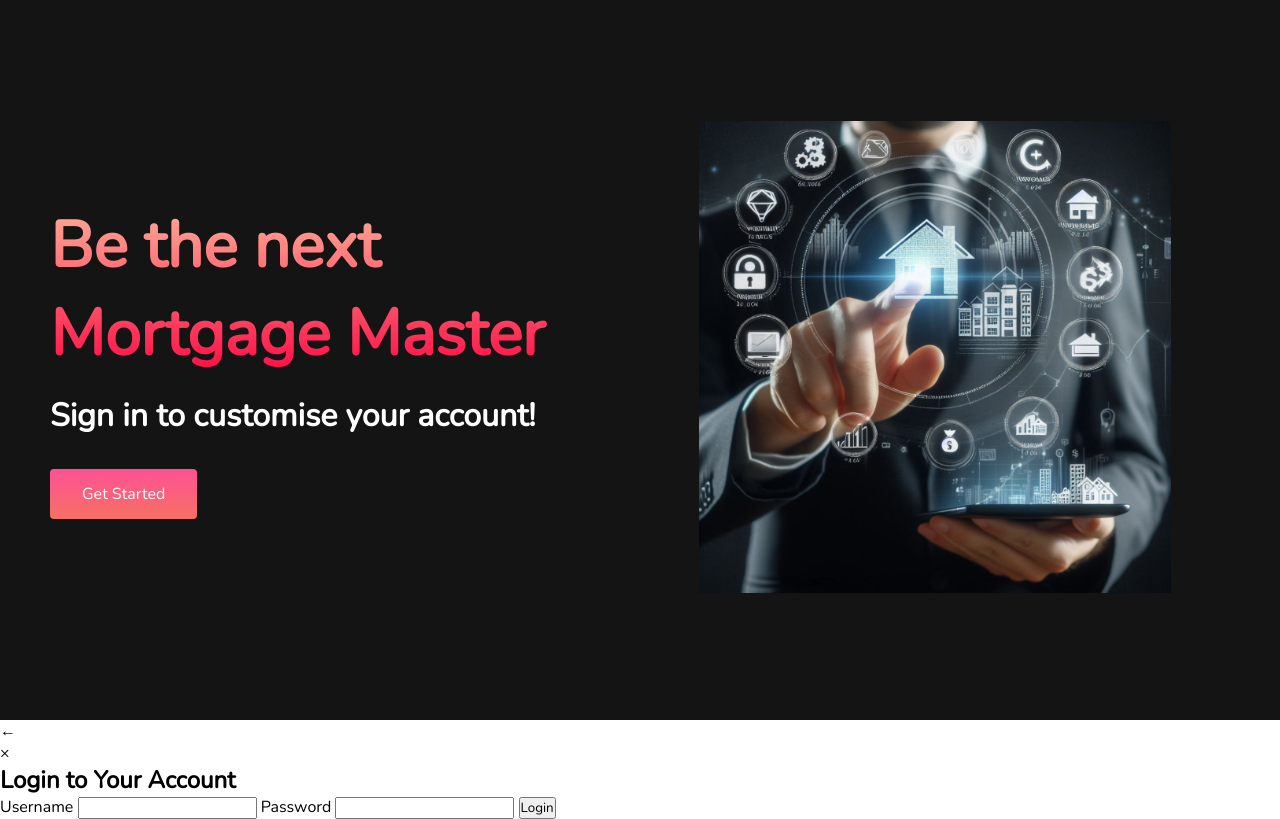
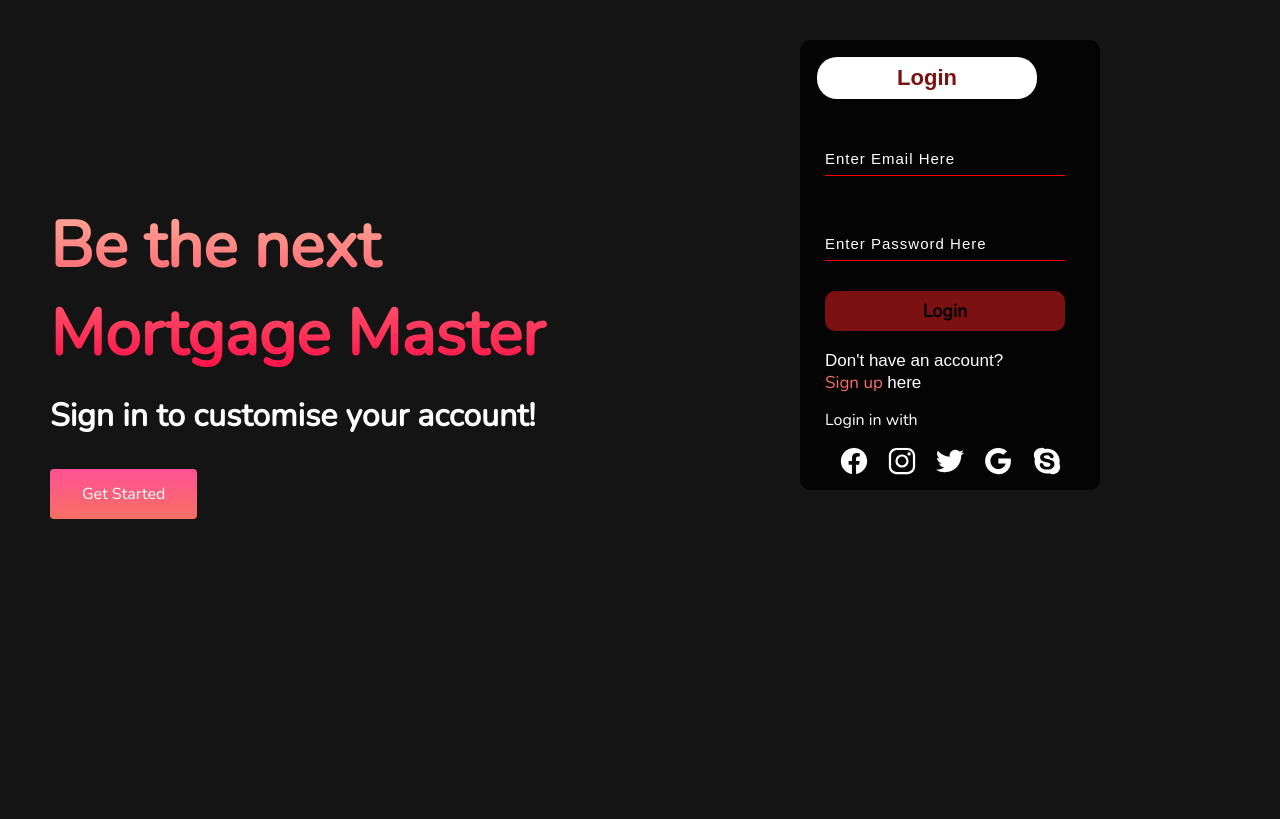
Before and after one commit to TanviSom/hlms-project, a Flask app: page / in a window 1280 px wide. Shown: the part 80-899 px from the top of the page. After the commit the page ends 800 px from the top, so only its background shows below. Run offline with Flask 3, Linux system fonts and the light colour scheme; some libraries are stand-ins or nearby versions.

Commit message:
Login building

```diff
--- a/app.py
+++ b/app.py
@@ -1,15 +1,51 @@
-from flask import Flask, render_template, url_for
+from flask import Flask, render_template, url_for, request, redirect, flash, session
+from classes import Account
+from datetime import timedelta
+import socket
+
+
 
 app = Flask(__name__)
 app.config['SECRET_KEY'] = 'skdjhfskjdhf skdfjh sdkjfh'
 
-@app.route('/')
+class User:
+    def __init__(self, id, username, password):
+        self.id= id
+        self.username = username
+        self.password = password
+
+    def __repr(self):
+        return f'<User: {self.username}>'
+
+users = []
+users.append(User(id=1, username='Anthony', password='password'))
+
+
+
+@app.route('/', methods=['GET', 'POST'])
 def index():
+    if request.method == 'POST':
+        session.pop('user_id', None)
+
+        username = request.form['username']
+        password = request.form['password']
+
+        user = [x for x in users if x.username == username][0]
+        if user and user.password == password:
+            session['user_id'] = user.id
+            return redirect(url_for('profile'))
+
+        return redirect(url_for('login'))
+
     return render_template('index.html')
 
-@app.route('/login')
-def login():
-    return render_template('login.html')
+@app.route('/profile')
+def profile():
+    return render_template('profile.html')
+
+@app.route('/stepverification')
+def stepvarification():
+    return render_template('stepverification.html')
 
 if __name__ == "__main__":
     app.run(debug=True)
--- a/static/css/index.css
+++ b/static/css/index.css
@@ -262,3 +262,115 @@
     height: 80%;
     width: 80%;
 }
+
+.form{
+    width: 300px;
+    height: 450px;
+    background: linear-gradient(to top, rgba(0,0,0,0.8)50%,rgba(0,0,0,0.8)50%);
+    position: absolute;
+    top: 120px;
+    left: 800px;
+    border-radius: 10px;
+    padding: 25px;
+}
+
+.form h2{
+    width: 220px;
+    font-family: sans-serif;
+    text-align: center;
+    color: #7b1111;
+    font-size: 22px;
+    background-color: #ffffff;
+    border-radius:20px;
+    margin: -8px;
+    padding: 8px;
+}
+
+.form input{
+    width: 240px;
+    height: 35px;
+    background: transparent;
+    border-bottom: 1px solid #ff0000;
+    border-top: none;
+    border-right: 20px;
+    border-left: none;
+    color: #fff;
+    font-size: 15px;
+    letter-spacing: 1px;
+    margin-top: 50px;
+    font-family: sans-serif;
+}
+
+.form input.focus{
+    outline: none;
+
+}
+
+::placeholder{
+    color: #fff;
+    font-family: Arial, Helvetica, sans-serif;
+
+}
+
+.btnn{
+    width: 240px;
+    height: 40px;
+    background: #7b1111;
+    border: none;
+    margin-top: 30px;
+    font-size: 18px;
+    border-radius: 10px;
+    cursor: pointer;
+    color: white;
+
+
+}
+
+.btnn:hover{
+    background: #fff;
+    color: #df2f2f;
+}
+
+.btnn a{
+    text-decoration: none;
+    color: #000;
+    font-weight: bold;
+}
+
+.form .link{
+    font-family: Arial, Helvetica, sans-serif;
+    font-size: 17px;
+    color: #fff;
+    padding-top: 20px;
+    text-align: left;
+}
+
+.form .link a{
+    text-decoration: none;
+    color: #f77062;
+}
+
+.liw{
+    padding-top: 15px;
+    padding-bottom: 10px;
+    text-align: left;
+    color: #fff;
+
+}
+
+.icons a{
+    text-decoration: none;
+    color: #fff;
+}
+
+.icon ion-icon{
+    color: #fff;
+    font-size: 30px;
+    padding-left: 14px;
+    padding-top: 5px;
+
+}
+
+.icons ion-icon:hover{
+    color: #ff7200;
+}
--- a/templates/index.html
+++ b/templates/index.html
@@ -37,27 +37,34 @@
                 <p>Sign in to customise your account!</p>
                 <button class="main-btn"><a href="#">Get Started</a></button>
             </div>
+            <!--
             <div class="main__img--container">
                 <img src="{{ url_for('static', filename='images/pic2.jpg') }}" alt="pic1" id="main__img"/>
             </div>
+            -->
+            <div class="form">
+                <h2>Login</h2>
+                <input type="username" name="username" placeholder="Enter Email Here">
+                <input type="password" name="password" placeholder="Enter Password Here">
+                <button class="btnn"><a href="#">Login</a></button>
+
+                <p class="link">Don't have an account?<br>
+                <a href="#">Sign up </a>here</a></p>
+                <p class="liw">Login in with</p>
+
+                <div class="icon">
+                    <a href="#"><ion-icon name="logo-facebook"></ion-icon></a>
+                    <a href="#"><ion-icon name="logo-instagram"></ion-icon></a>
+                    <a href="#"><ion-icon name="logo-twitter"></ion-icon></a>
+                    <a href="#"><ion-icon name="logo-google"></ion-icon></a>
+                    <a href="#"><ion-icon name="logo-skype"></ion-icon></a>
+                </div>
+
+            </div>
         </div>
     </div>
-    <div class="overlay" id="overlay">
-        <div class="arrow-container" id="arrow-container">
-            <span class="arrow-left">&#8592;</span>
-        </div>
-        <div class="login-container">
-            <span class="close-btn" id="close-btn">&times;</span>
-            <h2>Login to Your Account</h2>
-            <form action="#" method="POST">
-                <label for="username">Username</label>
-                <input type="text" id="username" name="username" required>
-                <label for="password">Password</label>
-                <input type="password" id="password" name="password" required>
-                <button type="submit">Login</button>
-            </form>
-        </div>
-    </div>
-    <script src="{{ url_for('static', filename='app.js') }}"></script>
+    <script src="/static/app.js"></script>
+
+    <script src="https://unpkg.com/ionicons@5.4.0/dist/ionicons.js"></script>
 </body>
 </html>
```
Also changed, not shown: classes.py (added, +11 -0 lines), static/app.js (renamed from templates/app.js, +0 -12 lines), templates/dashboard.htm (added), templates/system_info.txt (added).
